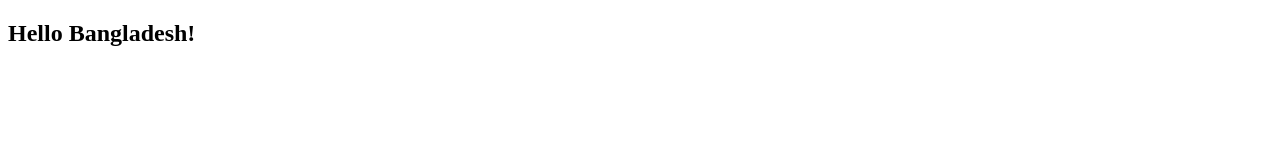
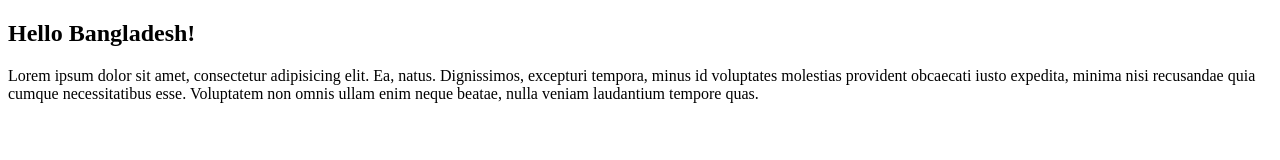
Before and after one commit to mamunurrashid8206/amii, a plain HTML site: page index.html in a window 1280 px wide. Drawn offline with Linux system fonts and the light colour scheme.

Commit message:
paragharah add

```diff
--- a/index.html
+++ b/index.html
@@ -7,5 +7,6 @@
 </head>
 <body>
     <h2>Hello Bangladesh!</h2>
+    <p>Lorem ipsum dolor sit amet, consectetur adipisicing elit. Ea, natus. Dignissimos, excepturi tempora, minus id voluptates molestias provident obcaecati iusto expedita, minima nisi recusandae quia cumque necessitatibus esse. Voluptatem non omnis ullam enim neque beatae, nulla veniam laudantium tempore quas.</p>
 </body>
 </html>
```
